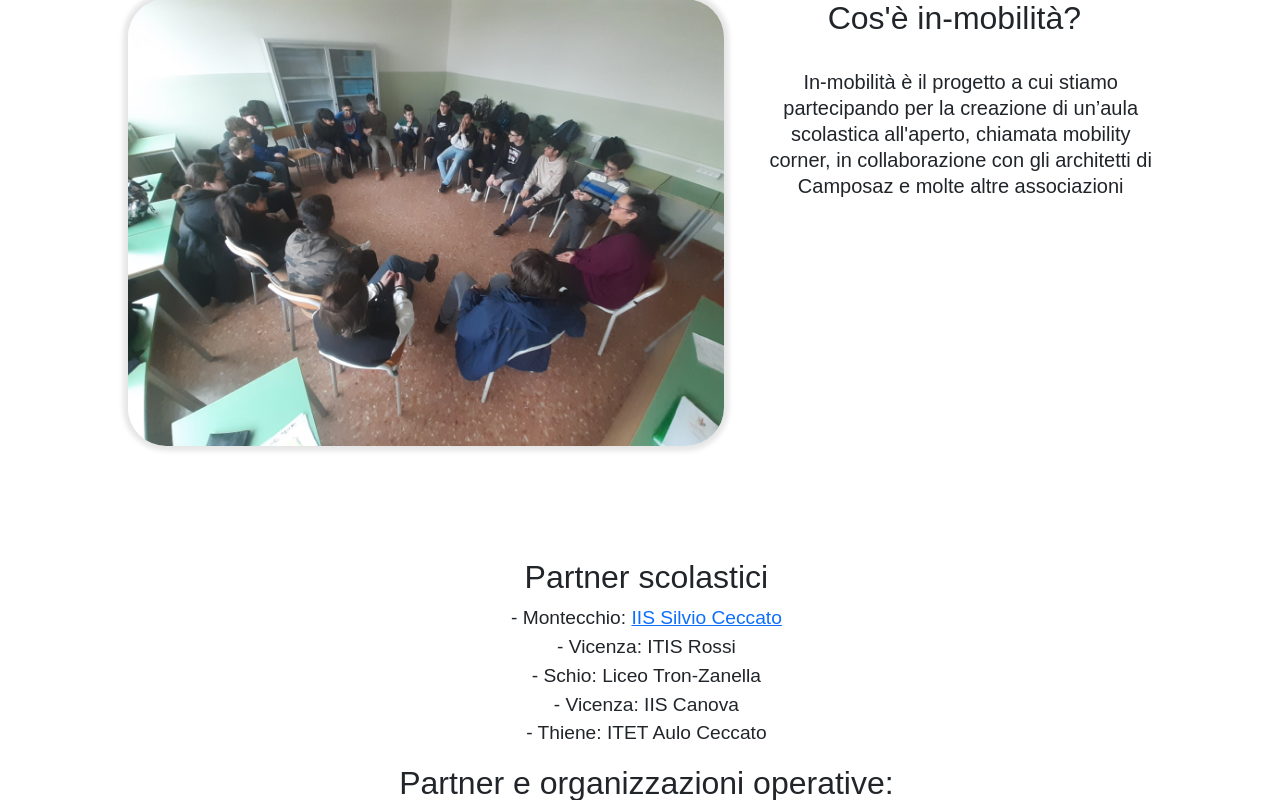
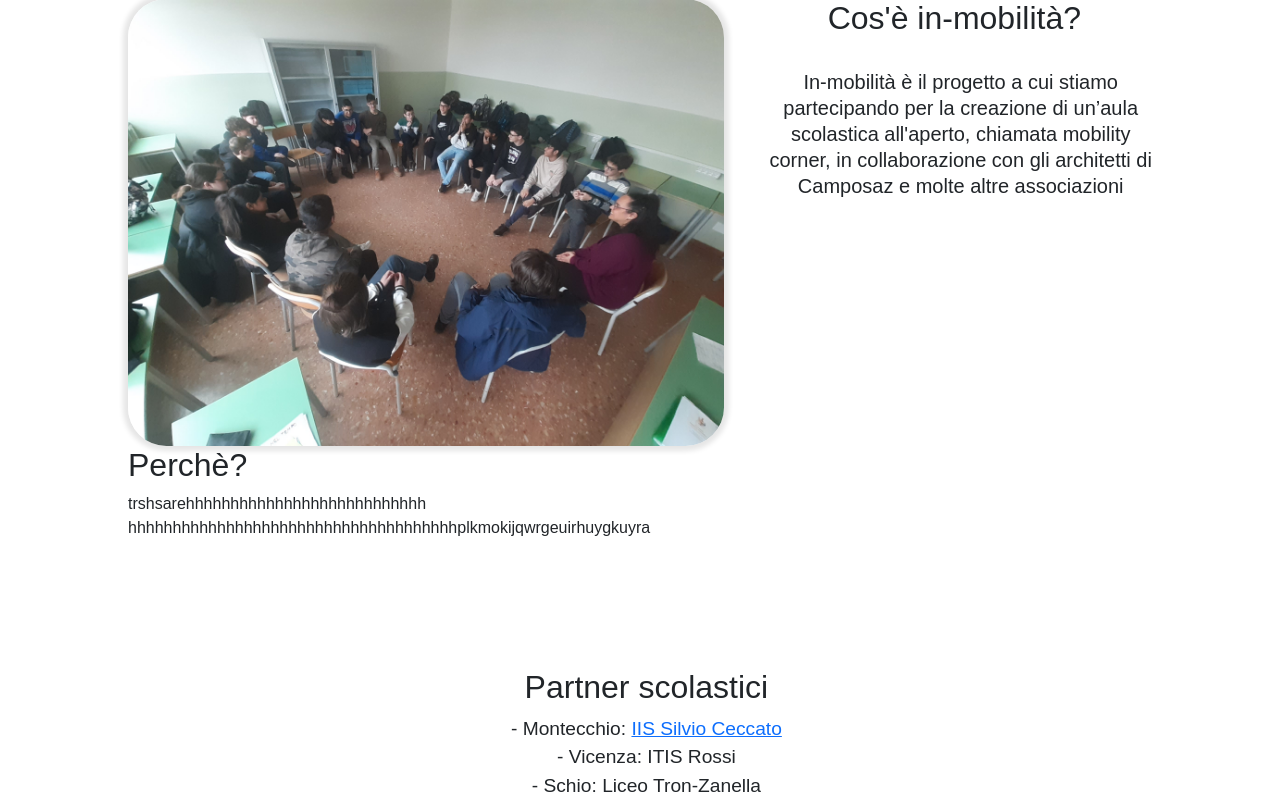
Before and after one commit to prathix/in-mobilita, a Flask app: page / in a window 1280 px wide. Shown: the part 913-1713 px from the top of the page. Run offline with Flask 3, Linux system fonts and the light colour scheme.

Commit message:
aggiunto perchè

```diff
--- a/templates/index.html
+++ b/templates/index.html
@@ -107,6 +107,10 @@
               </div>
 
               </div>
+              <div id="perche">
+                  <h2>Perchè?</h2>
+                  <p>trshsarehhhhhhhhhhhhhhhhhhhhhhhhhhh<br>hhhhhhhhhhhhhhhhhhhhhhhhhhhhhhhhhhhhhplkmokijqwrgeuirhuygkuyra</p>
+              </div>
 
 
 
```
